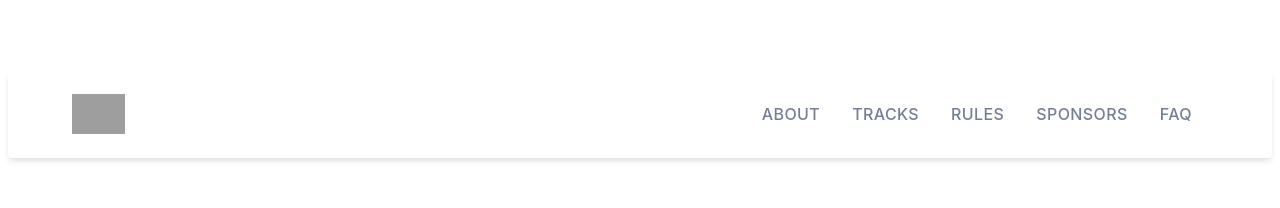
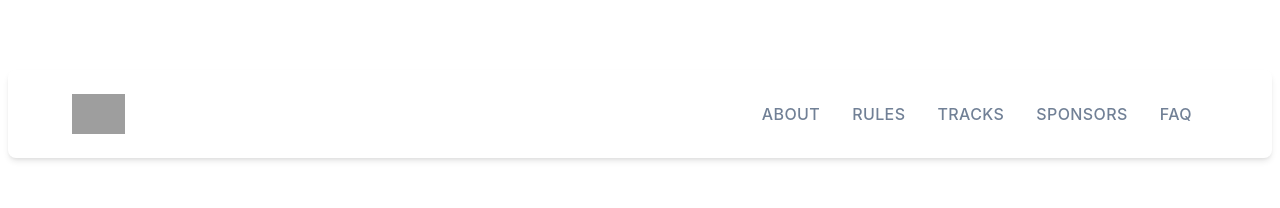
Before and after one commit to bahetyshyam/hackwell-site, a React (Create React App) app: page /#/ in a window 1280 px wide. Shown: the part 674-882 px from the top of the page. Built offline with nearby package versions, Linux system fonts and the light colour scheme; grey boxes are pictures that could not be loaded.

Commit message:
Home page and navabr list modified

```diff
--- a/src/components/Header.js
+++ b/src/components/Header.js
@@ -5,15 +5,15 @@ const Header = ({ home = false }) => {
   const [isOpen, setIsOpen] = useState(false);
   const navs = [
     { link: 'about', name: 'About' },
+    { link: 'rules', name: 'Rules' },
     { link: 'tracks', name: 'Tracks' },
-    { link: 'rules', name: 'Rules' },
     { link: 'sponsors', name: 'Sponsors' },
     { link: 'faq', name: 'FAQ' }
   ];
 
   return (
     <header className='sticky top-0 px-2 py-2 z-10 -my-16'>
-      <div className='container relative flex items-center justify-between p-6 lg:px-16 rounded bg-white shadow-md'>
+      <div className='container relative flex items-center justify-between p-6 lg:px-16 rounded-lg bg-white shadow-md'>
         <a href='/'>
           <img
             className='h-10 lg:h-14'
@@ -70,8 +70,8 @@ const Header = ({ home = false }) => {
                     smooth={true}
                     duration={500}
                     onClick={() => setIsOpen(false)}
-                    className='cursor-pointer overflow-hidden mt-2 -mx-3 block px-3 py-2 font-medium tracking-wide uppercase text-gray-900 rounded hover:bg-gray-200 focus:outline-none lg:inline lg:mt-0 lg:mx-2 lg:px-2 lg:text-gray-600 lg:hover:text-gray-900 lg:hover:bg-blue-200'
-                    activeClass='lg:text-blue-700'
+                    className='cursor-pointer overflow-hidden mt-2 -mx-3 block px-3 py-2 tracking-wide uppercase font-medium text-gray-600 focus:outline-none lg:inline lg:mt-0 lg:mx-2 lg:px-2 lg:hover:text-gray-700'
+                    activeClass='text-blue-600 lg:border-b-2 lg:border-blue-600'
                   >
                     {nav.name}
                   </Link>
--- a/src/pages/Home.js
+++ b/src/pages/Home.js
@@ -18,8 +18,8 @@ const Home = () => {
       <Header home={true} />
       <main className='mt-6'>
         <About />
+        <Rules />
         <Tracks />
-        <Rules />
         <Sponsors />
         <Faq />
         <Social />
```
